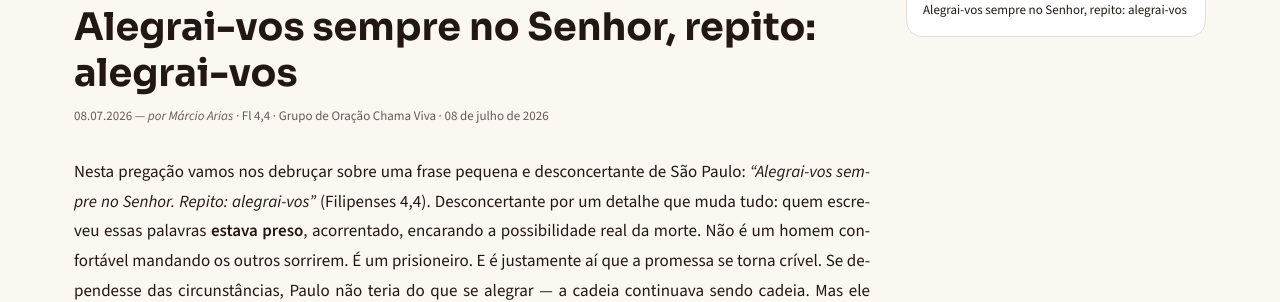
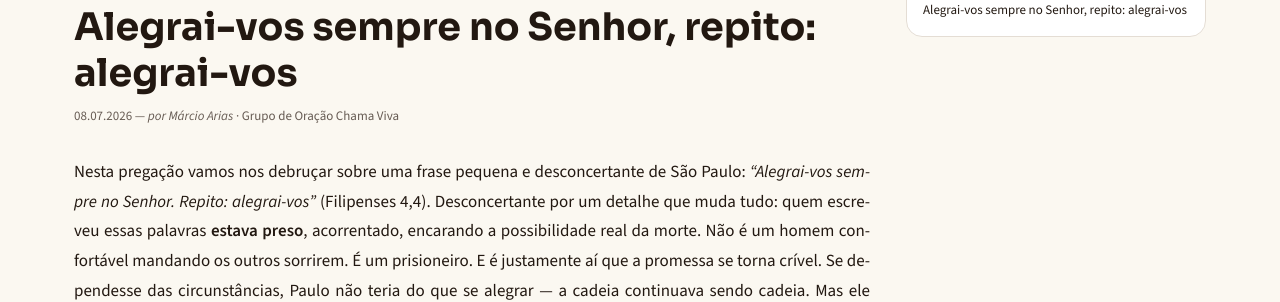
Before and after one commit to admariam/liturgiadiaria, a Jekyll site: the page built from _pregacoes/alegrai-vos-sempre-no-senhor.md, in a window 1280 px wide and 900 px high, scrolled down 505 px. Shown: the part 153-455 px from the top of the window. Built offline with Jekyll 4.4.1, drawn with Linux system fonts in a browser that asks for light colours.

Commit message:
Tira data duplicada e Fl 4,4 do cabecalho da pregacao

```diff
--- a/_pregacoes/alegrai-vos-sempre-no-senhor.md
+++ b/_pregacoes/alegrai-vos-sempre-no-senhor.md
@@ -3,7 +3,7 @@ title: "Alegrai-vos sempre no Senhor, repito: alegrai-vos"
 categoria: "Kerigma"
 date: 2026-07-08
 autor: "Márcio Arias"
-local: "Fl 4,4 · Grupo de Oração Chama Viva · 08 de julho de 2026"
+local: "Grupo de Oração Chama Viva"
 imagem: /assets/img/pregacao-alegrai-vos.jpg
 resumo: "Paulo manda alegrar-se sempre — e estava preso. A alegria não brota das circunstâncias, mas de um Senhor que está perto e não se ausenta nem no cárcere."
 ---
```
